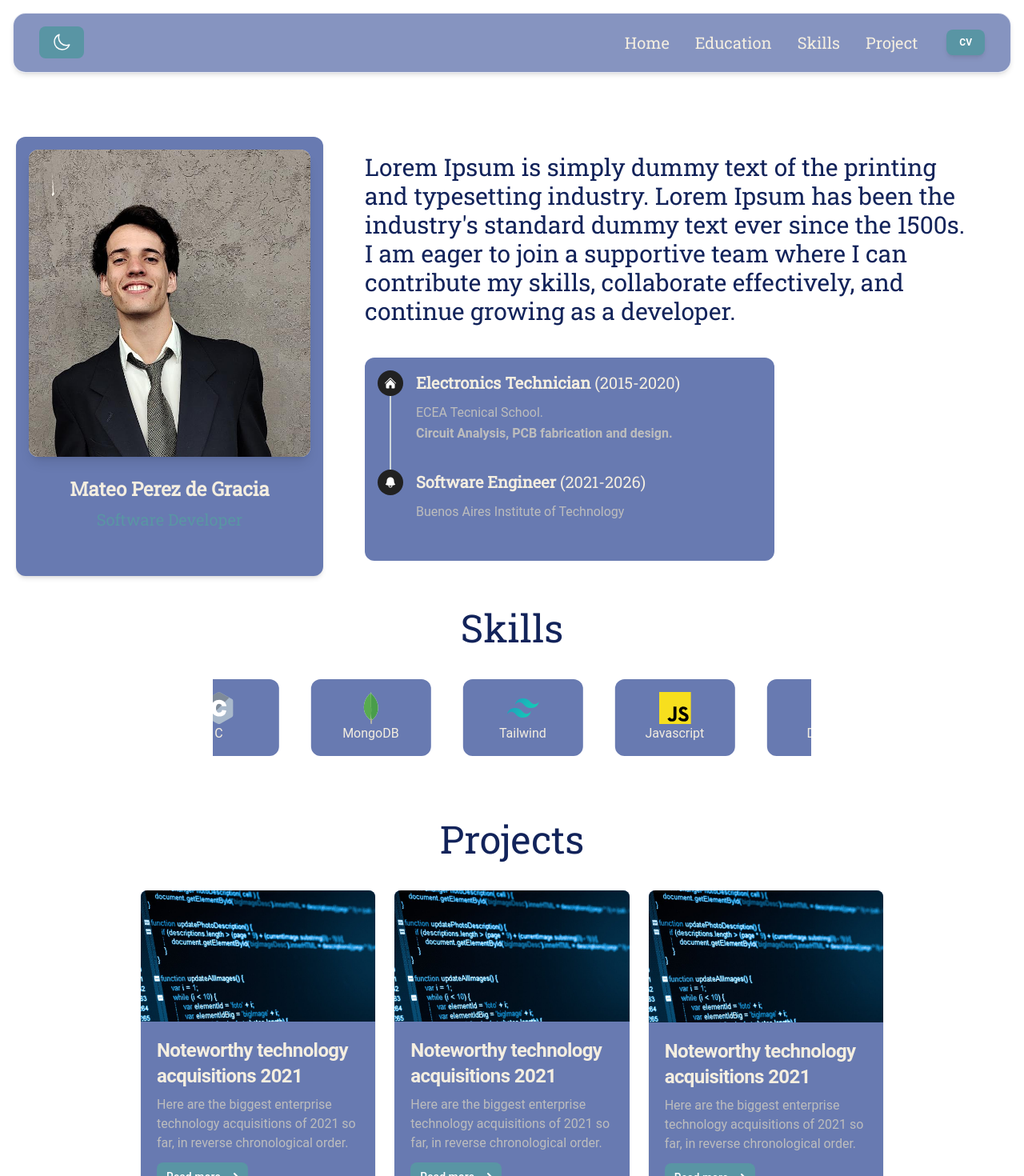
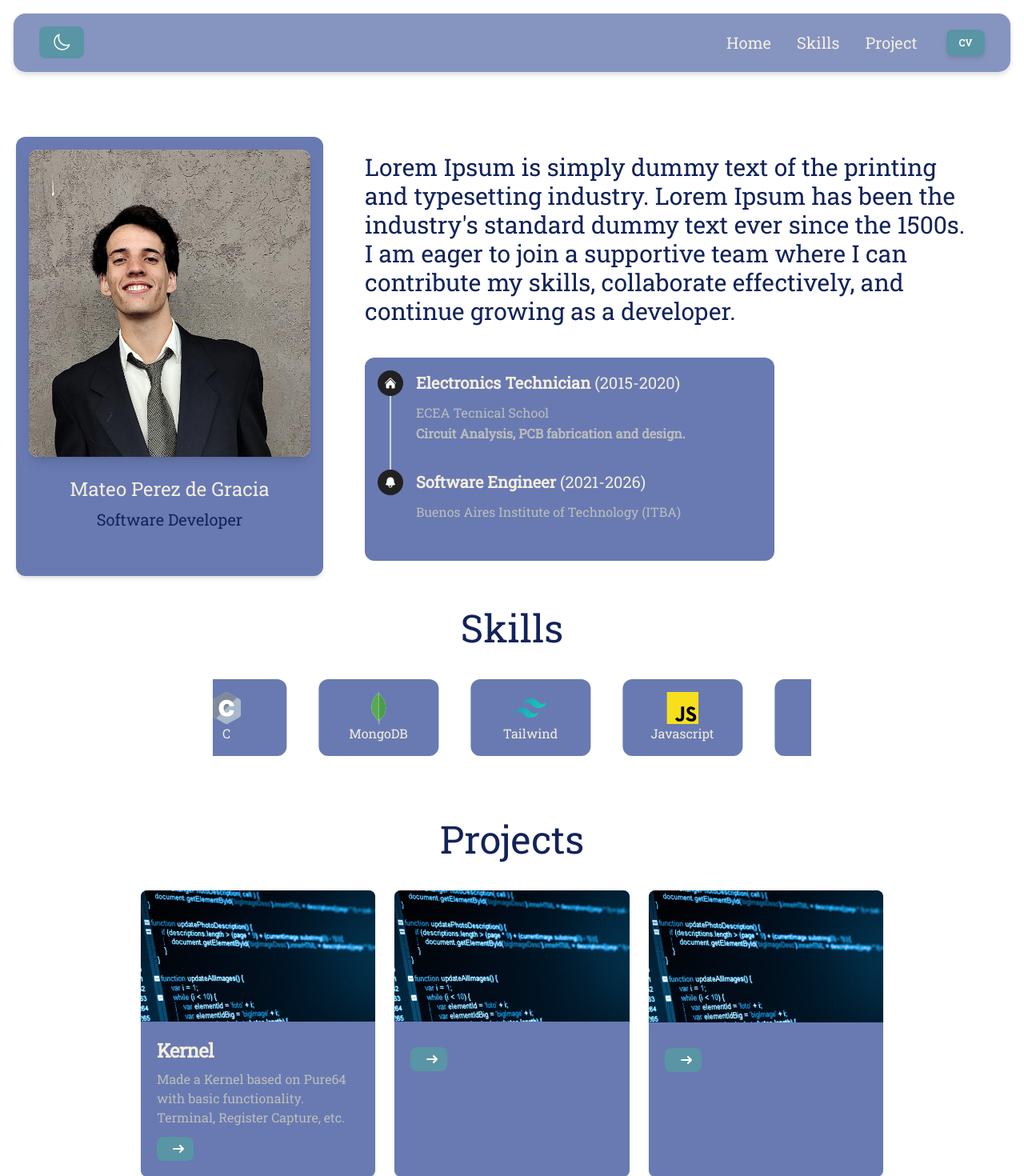
Before and after one commit to mperezdegracia/portfolio-tailwind, a Next.js app: page / in a window 1280 px wide. Shown: the top 1470 px of the page at 80% size. Built offline with nearby package versions, Linux system fonts and the light colour scheme.

Commit message:
first deployment

```diff
--- a/app/components/education.js
+++ b/app/components/education.js
@@ -8,8 +8,10 @@ import {
     Typography,
   } from "@material-tailwind/react";
   import { HomeIcon, BellIcon, CurrencyDollarIcon } from "@heroicons/react/24/solid";
+import { education } from "../data/educationData";
 
   export function TimelineWithIcon() {
+    const data = education;
     return (
       <div className="lg:w-[50%] sm:min-w-none min-w-[32rem] bg-primary_light dark:bg-secondary rounded-xl p-4 ">
         <Timeline>
@@ -20,14 +22,14 @@ import {
                 <HomeIcon className="h-4 w-4" />
               </TimelineIcon>
               <Typography variant="h5" className="text-contrast font-bold font-primary" >
-                Electronics Technician <span className="font-medium">(2015-2020)</span>
+                {data.title_hs} <span className="font-medium">{data.duration_hs}</span>
               </Typography>
             </TimelineHeader>
             <TimelineBody className="pb-8">
-              <Typography color="gary" className="font-normal text-gray-400">
-                    ECEA Tecnical School.
+              <Typography color="gary" className="font-normal text-gray-400 font-primary">
+                    {data.institution_hs}
                     <br></br>
-                    <strong className="font-bold">Circuit Analysis, PCB fabrication and design.</strong>
+                    <strong className="font-bold">{data.description_hs}</strong>
 
               </Typography>
             </TimelineBody>
@@ -38,12 +40,12 @@ import {
                 <BellIcon className="h-4 w-4" />
               </TimelineIcon>
               <Typography variant="h5" className="text-contrast font-bold font-primary " >
-                Software Engineer  <span className="font-medium">(2021-2026)</span>
+                {data.title_uni}  <span className="font-medium">{data.duration_uni}</span>
               </Typography>
             </TimelineHeader>
             <TimelineBody className="pb-8">
-              <Typography color="gary" className="font-normal text-gray-400">
-                Buenos Aires Institute of Technology
+              <Typography color="gary" className="font-normal text-gray-400 font-primary">
+                {data.institution_uni}
               </Typography>
             </TimelineBody>
           </TimelineItem>
--- a/app/components/home.js
+++ b/app/components/home.js
@@ -24,10 +24,10 @@ export function ProfileCard({data}) {
         <img src="mateo_2.jpg" alt="profile-picture"/>
       </CardHeader>
       <CardBody className="text-center">
-        <Typography variant="h4" className="text-contrast  font-primary mb-2 ">
+        <Typography variant="h4" className="text-contrast font-medium font-primary mb-2 ">
           {data.name}
         </Typography>
-        <Typography variant="h5" className="font-medium font-primary text-tertiary " textGradient>
+        <Typography variant="h5" className="font-medium font-primary dark:text-tertiary text-secondary_light  " textGradient>
           {data.title}
         </Typography>
       </CardBody>
--- a/app/components/navbar.js
+++ b/app/components/navbar.js
@@ -65,17 +65,7 @@ export function StickyNavbar({ toggleDarkMode, darkMode }) {
               {data.bar_link1}
             </a>
           </Typography>
-          <Typography as="li" variant="lead" className="p-1">
-            <a
-              onClick={(e) => {
-                e.preventDefault();
-                scrollToSection(data.bar_link2.toLowerCase());
-              }}
-              className="flex items-center font-primary"
-            >
-              {data.bar_link2}
-            </a>
-          </Typography>
+
           <Typography as="li" variant="lead" className="p-1">
             <a
               onClick={(e) => {
@@ -117,7 +107,7 @@ export function StickyNavbar({ toggleDarkMode, darkMode }) {
                         size="sm"
                         className="hidden bg-opacity-100 lg:inline-block bg-tertiary"
                     >
-                        <span>{data.buttonText}</span>
+                        <span className="font-primary">{data.buttonText}</span>
                     </Button>
                     <IconButton
                         variant="text"
@@ -161,7 +151,7 @@ export function StickyNavbar({ toggleDarkMode, darkMode }) {
             <Collapse open={openNav}>
                 {navList}
                 <Button  size="sm" fullWidth className="mb-2 bg-tertiary">
-                    <span>{data.buttonText}</span>
+                    <span className="font-primary">{data.buttonText}</span>
                 </Button>
             </Collapse>
         </Navbar>
--- a/app/components/projects.js
+++ b/app/components/projects.js
@@ -10,11 +10,11 @@ export function ProjectCard({ data }) {
             </a>
             <div class="p-5">
                 <a href="#">
-                    <h5 class="mb-2 text-2xl font-bold tracking-tight text-contrast">Noteworthy technology acquisitions 2021</h5>{/* src={data.title} */}
+                    <h5 class="mb-2 text-2xl font-bold tracking-tight text-contrast font-primary">{data.title} </h5>
                 </a>
-                <p class="mb-3 font-normal text-gray-400  dark:text-contrast">Here are the biggest enterprise technology acquisitions of 2021 so far, in reverse chronological order.</p> {/* src={data.description} */}
-                <a href="#" class="inline-flex items-center px-3 py-2 text-sm font-medium text-center text-white bg-tertiary rounded-lg hover:bg-blue-800 focus:ring-4 focus:outline-none focus:ring-blue-300 dark:bg-tertiary dark:hover:bg-blue-700 dark:focus:ring-blue-800">
-                    Read more {/* src={data.button_text} */}
+                <p class="mb-3 font-normal text-gray-400  dark:text-contrast font-primary">{data.description}</p>
+                <a href="#" class="inline-flex items-center px-3 py-2 text-sm font-medium text-center font-primary text-white bg-tertiary rounded-lg hover:bg-blue-800 focus:ring-4 focus:outline-none focus:ring-blue-300 dark:bg-tertiary dark:hover:bg-blue-700 dark:focus:ring-blue-800">
+                    {/* src={data.button_text} */}
                     <svg class="w-3.5 h-3.5 ml-2" aria-hidden="true" xmlns="http://www.w3.org/2000/svg" fill="none" viewBox="0 0 14 10">
                         <path stroke="currentColor" stroke-linecap="round" stroke-linejoin="round" stroke-width="2" d="M1 5h12m0 0L9 1m4 4L9 9" />
                     </svg>
--- a/app/components/skills.js
+++ b/app/components/skills.js
@@ -22,7 +22,7 @@ export default function Skills() {
           {skillsData.map((skill, id) => (
             <div class="bg-primary_light dark:bg-secondary_light rounded-xl mx-5 w-[150px] p-4">
                 <img src={skillsImage(skill)} class="w-10 h-10 m-auto" />
-                <h3 class="text-center m-auto text-contrast ">{skill}</h3>
+                <h3 class="text-center m-auto font-primary text-contrast ">{skill}</h3>
             </div>
           ))}
         </Marquee>
--- a/app/data/educationData.js
+++ b/app/data/educationData.js
@@ -0,0 +1,11 @@
+export const education = {
+    title_hs:'Electronics Technician',
+    duration_hs: '(2015-2020)',
+    institution_hs : 'ECEA Tecnical School',
+    description_hs: 'Circuit Analysis, PCB fabrication and design.',
+    title_uni:'Software Engineer ',
+    duration_uni: '(2021-2026)',
+    institution_uni : 'Buenos Aires Institute of Technology (ITBA)',
+    description_uni: '',
+
+}
--- a/app/data/projectsData.js
+++ b/app/data/projectsData.js
@@ -1,8 +1,8 @@
 export const projects_data = [{
-    title: '',
-    description: '',
+    title: 'Kernel',
+    description: 'Made a Kernel based on Pure64 with basic functionality. Terminal, Register Capture, etc.',
     img: '',
-    skills: []
+    skills: ['docker', 'C']
 },
 {
     title: '',
@@ -16,22 +16,5 @@ export const projects_data = [{
     img: '',
     skills: []
 },
-{
-    title: '',
-    description: '',
-    img: '',
-    skills: []
-},
-{
-    title: '',
-    description: '',
-    img: '',
-    skills: []
-},
-{
-    title: '',
-    description: '',
-    img: '',
-    skills: []
-},
+
 ]
--- a/app/layout.js
+++ b/app/layout.js
@@ -1,7 +1,7 @@
-"use client"
-import React, { useState } from 'react';
-import NavbarDefault, { StickyNavbar } from './components/navbar'
-import './globals.css'
+"use client";
+import React, { useEffect, useState } from "react";
+import NavbarDefault, { StickyNavbar } from "./components/navbar";
+import "./globals.css";
 
 export default function RootLayout({ children }) {
   const [darkMode, setDarkMode] = useState(false);
@@ -9,32 +9,26 @@ export default function RootLayout({ children }) {
   const toggleDarkMode = () => {
     setDarkMode(!darkMode);
   };
+  // Use useEffect to apply the dark mode class after rendering
+  useEffect(() => {
+    document.body.classList.toggle("dark", darkMode);
+  }, [darkMode]);
+
   return (
     <html lang="en">
-      <link
-  rel="stylesheet"
-  href="https://cdnjs.cloudflare.com/ajax/libs/font-awesome/6.2.1/css/all.min.css"
-  integrity="sha512-MV7K8+y+gLIBoVD59lQIYicR65iaqukzvf/nwasF0nqhPay5w/9lJmVM2hMDcnK1OnMGCdVK+iQrJ7lzPJQd1w=="
-  crossorigin="anonymous"
-  referrerpolicy="no-referrer"
-/>
-      <body id="body" className={darkMode ? 'dark' : ''}>
-        <div className='dark:bg-primary bg-contrast_light min-h-screen p-4'>
-
-
-          <StickyNavbar toggleDarkMode={toggleDarkMode} darkMode={darkMode}></StickyNavbar>
+      <body id="body">
+        <div
+          className={`dark:bg-primary bg-contrast_light min-h-screen p-4 ${
+            darkMode ? "dark" : ""
+          }`}
+        >
+          <StickyNavbar
+            toggleDarkMode={toggleDarkMode}
+            darkMode={darkMode}
+          ></StickyNavbar>
           {children}
-
-
-
-
-
         </div>
-
-
-
-
-        </body>
+      </body>
     </html>
-  )
+  );
 }
```
